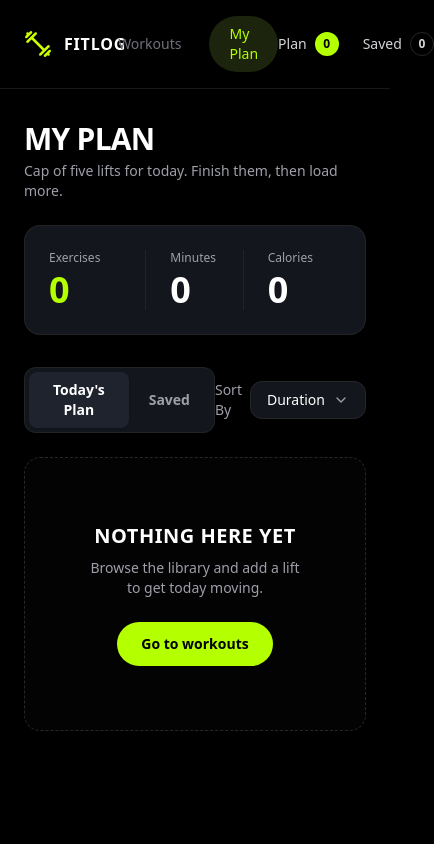
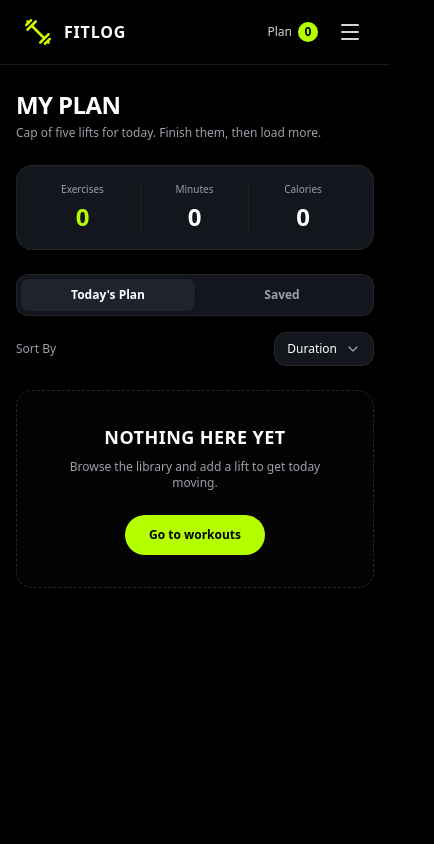
Before and after one commit to zayedazmanrohan496-cpu/nextjs, a Next.js app: page /plans in a window 390 px wide. Shown: the top 844 px of the page, 434 px wide, since content can reach past the window. Built offline with nearby package versions, Linux system fonts and the light colour scheme.

Commit message:
responsive navbar and others pages

```diff
--- a/src/app/plans/page.tsx
+++ b/src/app/plans/page.tsx
@@ -32,36 +32,39 @@ const PlansPage = () => {
   };
 
   return (
-    <div className="min-h-screen bg-black text-white py-8 px-6 w-full max-w-7xl mx-auto">
+    <div className="min-h-screen bg-black text-white py-6 sm:py-8 px-4 sm:px-6 w-full max-w-7xl mx-auto">
+      {/* Page Title */}
       <div className="mb-6">
-        <h2 className="text-white text-3xl font-black uppercase tracking-tight">
+        <h2 className="text-white text-2xl sm:text-3xl font-black uppercase tracking-tight">
           MY PLAN
         </h2>
-        <p className="text-zinc-400 text-sm mt-1">
+        <p className="text-zinc-400 text-xs sm:text-sm mt-1">
           Cap of five lifts for today. Finish them, then load more.
         </p>
       </div>
 
-      <div className="bg-[#13161c] border border-zinc-800/80 rounded-2xl p-6 mb-8 grid grid-cols-3 divide-x divide-zinc-800/80">
-        <div className="px-4 first:pl-0">
-          <p className="text-xs text-zinc-400 font-medium mb-1">Exercises</p>
-          <p className="text-4xl font-extrabold text-[#b4ff00]">{totalExercises}</p>
+      {/* Top Stats Overview */}
+      <div className="bg-[#13161c] border border-zinc-800/80 rounded-2xl p-4 sm:p-6 mb-6 sm:mb-8 grid grid-cols-3 divide-x divide-zinc-800/80">
+        <div className="px-2 sm:px-4 first:pl-0 text-center sm:text-left">
+          <p className="text-[10px] sm:text-xs text-zinc-400 font-medium mb-1">Exercises</p>
+          <p className="text-2xl sm:text-4xl font-extrabold text-[#b4ff00]">{totalExercises}</p>
         </div>
-        <div className="px-6">
-          <p className="text-xs text-zinc-400 font-medium mb-1">Minutes</p>
-          <p className="text-4xl font-extrabold text-white">{totalMinutes}</p>
+        <div className="px-2 sm:px-6 text-center sm:text-left">
+          <p className="text-[10px] sm:text-xs text-zinc-400 font-medium mb-1">Minutes</p>
+          <p className="text-2xl sm:text-4xl font-extrabold text-white">{totalMinutes}</p>
         </div>
-        <div className="px-6">
-          <p className="text-xs text-zinc-400 font-medium mb-1">Calories</p>
-          <p className="text-4xl font-extrabold text-white">{totalCalories}</p>
+        <div className="px-2 sm:px-6 text-center sm:text-left">
+          <p className="text-[10px] sm:text-xs text-zinc-400 font-medium mb-1">Calories</p>
+          <p className="text-2xl sm:text-4xl font-extrabold text-white">{totalCalories}</p>
         </div>
       </div>
 
-      <div className="flex items-center justify-between mb-6">
-        <div className="bg-[#13161c] p-1 rounded-xl border border-zinc-800/80 inline-flex">
+      {/* Tabs and Sort Bar */}
+      <div className="flex flex-col sm:flex-row items-stretch sm:items-center justify-between gap-4 mb-6">
+        <div className="bg-[#13161c] p-1 rounded-xl border border-zinc-800/80 flex sm:inline-flex">
           <button
             onClick={() => setActiveTab("today")}
-            className={`px-5 py-2 rounded-lg text-sm font-semibold transition-all ${
+            className={`flex-1 sm:flex-none px-4 sm:px-5 py-2 rounded-lg text-xs sm:text-sm font-semibold transition-all ${
               activeTab === "today"
                 ? "bg-[#1e232d] text-white shadow-sm"
                 : "text-zinc-400 hover:text-white"
@@ -71,7 +74,7 @@ const PlansPage = () => {
           </button>
           <button
             onClick={() => setActiveTab("saved")}
-            className={`px-5 py-2 rounded-lg text-sm font-semibold transition-all ${
+            className={`flex-1 sm:flex-none px-4 sm:px-5 py-2 rounded-lg text-xs sm:text-sm font-semibold transition-all ${
               activeTab === "saved"
                 ? "bg-[#1e232d] text-white shadow-sm"
                 : "text-zinc-400 hover:text-white"
@@ -81,26 +84,27 @@ const PlansPage = () => {
           </button>
         </div>
 
-        <div className="flex items-center gap-2 text-sm">
+        <div className="flex items-center justify-between sm:justify-end gap-2 text-xs sm:text-sm">
           <span className="text-zinc-400 font-medium">Sort By</span>
-          <button className="bg-[#13161c] border border-zinc-800 text-white px-4 py-2 rounded-xl text-sm flex items-center gap-2">
+          <button className="bg-[#13161c] border border-zinc-800 text-white px-3 sm:px-4 py-2 rounded-xl text-xs sm:text-sm flex items-center gap-2">
             <span>Duration</span>
             <ChevronDown className="w-4 h-4 text-zinc-400" />
           </button>
         </div>
       </div>
 
+      {/* Empty State vs List State */}
       {currentList.length === 0 ? (
-        <div className="border border-dashed border-zinc-800 rounded-2xl p-16 flex flex-col items-center justify-center text-center my-4 bg-zinc-950/40">
-          <h3 className="text-xl font-black uppercase text-white tracking-wide mb-2">
+        <div className="border border-dashed border-zinc-800 rounded-2xl p-8 sm:p-16 flex flex-col items-center justify-center text-center my-4 bg-zinc-950/40">
+          <h3 className="text-lg sm:text-xl font-black uppercase text-white tracking-wide mb-2">
             NOTHING HERE YET
           </h3>
-          <p className="text-sm text-zinc-400 mb-6">
+          <p className="text-xs sm:text-sm text-zinc-400 mb-6">
             Browse the library and add a lift to get today moving.
           </p>
           <Link
             href="/"
-            className="bg-[#b4ff00] hover:bg-[#a0e600] text-black font-bold px-6 py-3 rounded-full text-sm transition-all"
+            className="bg-[#b4ff00] hover:bg-[#a0e600] text-black font-bold px-6 py-3 rounded-full text-xs sm:text-sm transition-all"
           >
             Go to workouts
           </Link>
@@ -112,10 +116,11 @@ const PlansPage = () => {
             return (
               <div
                 key={item.id}
-                className="bg-[#13161c] border border-zinc-800/80 rounded-2xl p-4 flex items-center justify-between hover:border-zinc-700 transition-colors"
+                className="bg-[#13161c] border border-zinc-800/80 rounded-2xl p-4 flex flex-col md:flex-row md:items-center justify-between gap-4 hover:border-zinc-700 transition-colors"
               >
-                <div className="flex items-center gap-4">
-                  <div className="relative w-28 h-20 rounded-xl overflow-hidden bg-zinc-800 flex-shrink-0">
+                {/* Left Item Info */}
+                <div className="flex items-start sm:items-center gap-3 sm:gap-4">
+                  <div className="relative w-24 h-20 sm:w-28 sm:h-20 rounded-xl overflow-hidden bg-zinc-800 flex-shrink-0">
                     <Image
                       src={item.image}
                       alt={item.name}
@@ -125,13 +130,13 @@ const PlansPage = () => {
                   </div>
 
                   <div>
-                    <h4 className="font-extrabold text-[#ffffff] text-lg tracking-wide uppercase">
+                    <h4 className="font-extrabold text-white text-base sm:text-lg tracking-wide uppercase">
                       {item.name}
                     </h4>
-                    <p className="text-xs text-zinc-400 font-medium mb-3">
+                    <p className="text-xs text-zinc-400 font-medium mb-2 sm:mb-3">
                       {item.equipment}
                     </p>
-                    <div className="flex items-center gap-4 text-xs font-semibold text-zinc-300">
+                    <div className="flex flex-wrap items-center gap-3 sm:gap-4 text-[11px] sm:text-xs font-semibold text-zinc-300">
                       <div className="flex items-center gap-1">
                         <Clock className="w-3.5 h-3.5 text-[#b4ff00]" />
                         <span>{item.duration} min</span>
@@ -148,10 +153,11 @@ const PlansPage = () => {
                   </div>
                 </div>
 
-                <div className="flex items-center gap-3">
+                {/* Right Action Buttons */}
+                <div className="flex items-center justify-between md:justify-end gap-2 sm:gap-3 pt-3 md:pt-0 border-t border-zinc-800/60 md:border-t-0">
                   <Link
                     href={`/plans/${item.name.toLowerCase().replace(/\s+/g, '-')}`}
-                    className="px-4 py-2 bg-[#1c212b] hover:bg-[#252c39] border border-zinc-700/60 rounded-xl text-xs font-semibold text-zinc-200"
+                    className="flex-1 md:flex-none text-center px-3 sm:px-4 py-2 bg-[#1c212b] hover:bg-[#252c39] border border-zinc-700/60 rounded-xl text-xs font-semibold text-zinc-200"
                   >
                     View Details
                   </Link>
@@ -159,7 +165,7 @@ const PlansPage = () => {
                   {activeTab === "today" && (
                     <button
                       onClick={() => toggleComplete(item.id)}
-                      className={`px-4 py-2 rounded-xl text-xs font-bold flex items-center gap-1.5 transition-all ${
+                      className={`flex-1 md:flex-none justify-center px-3 sm:px-4 py-2 rounded-xl text-xs font-bold flex items-center gap-1.5 transition-all ${
                         isCompleted
                           ? "bg-zinc-800 text-zinc-300"
                           : "bg-[#b4ff00] hover:bg-[#a0e600] text-black"
@@ -173,6 +179,7 @@ const PlansPage = () => {
                   <button
                     onClick={() => handleRemove(item.id)}
                     className="p-2 text-zinc-500 hover:text-zinc-300 transition-colors cursor-pointer"
+                    aria-label="Remove item"
                   >
                     <X className="w-5 h-5" />
                   </button>
--- a/src/components/shared/Navbar.tsx
+++ b/src/components/shared/Navbar.tsx
@@ -1,14 +1,17 @@
 'use client';
 
+import React, { useState } from 'react';
 import Image from 'next/image';
 import Link from 'next/link';
 import { usePathname } from 'next/navigation';
 import Logo from '@/assets/logo.png';
 import { usePlan } from '@/context/PlanContext';
+import { Menu, X } from 'lucide-react';
 
 const Navbar = () => {
     const pathname = usePathname();
     const { todaysPlan, savedPlan } = usePlan();
+    const [isOpen, setIsOpen] = useState(false);
 
     const isWorkoutsActive = pathname === '/';
     const isPlanActive = pathname === '/plans';
@@ -17,12 +20,14 @@ const Navbar = () => {
         <div className="bg-black text-white w-full">
             <nav className="w-full max-w-7xl mx-auto px-6 flex justify-between items-center py-4">
 
+                {/* Logo (আগের মতোই রাখা হয়েছে) */}
                 <Link href="/" className="flex items-center gap-3">
                     <Image src={Logo} alt="FITLOG Logo" />
                     <span className="font-bold tracking-wider text-base">FITLOG</span>
                 </Link>
 
-                <div className="flex items-center gap-2">
+                {/* Desktop Navigation Links */}
+                <div className="hidden md:flex items-center gap-2">
                     <Link
                         href="/"
                         className={`px-5 py-2 rounded-full text-sm font-medium transition-colors ${
@@ -45,23 +50,77 @@ const Navbar = () => {
                     </Link>
                 </div>
 
-                <div className="flex items-center gap-6 text-sm">
-                    <div className="flex items-center gap-2">
-                        <span className="text-zinc-300">Plan</span>
+                {/* Desktop Counters */}
+                <div className="hidden md:flex items-center gap-6 text-sm">
+                    <Link
+                        href="/plans"
+                        className="flex items-center gap-2 cursor-pointer group"
+                    >
+                        <span className="text-zinc-300 group-hover:text-[#b4ff00] transition-colors">Plan</span>
                         <span className="w-6 h-6 rounded-full bg-[#b4ff00] text-black font-bold flex items-center justify-center text-xs">
                             {todaysPlan.length}
                         </span>
-                    </div>
+                    </Link>
 
-                    <div className="flex items-center gap-2">
-                        <span className="text-zinc-300">Saved</span>
-                        <span className="w-6 h-6 rounded-full border border-zinc-800 text-zinc-300 font-bold flex items-center justify-center text-xs">
+                    <Link
+                        href="/plans"
+                        className="flex items-center gap-2 cursor-pointer group"
+                    >
+                        <span className="text-zinc-300 group-hover:text-white transition-colors">Saved</span>
+                        <span className="w-6 h-6 rounded-full border border-zinc-800 text-zinc-300 font-bold flex items-center justify-center text-xs group-hover:border-zinc-500 transition-colors">
+                            {savedPlan.length}
+                        </span>
+                    </Link>
+                </div>
+
+                {/* Mobile Menu & Counters (শুধু মোবাইলের জন্য) */}
+                <div className="flex md:hidden items-center gap-4">
+                    <Link href="/plans" className="flex items-center gap-1.5 text-xs">
+                        <span className="text-zinc-300">Plan</span>
+                        <span className="w-5 h-5 rounded-full bg-[#b4ff00] text-black font-bold flex items-center justify-center">
+                            {todaysPlan.length}
+                        </span>
+                    </Link>
+
+                    <button
+                        onClick={() => setIsOpen(!isOpen)}
+                        className="text-zinc-300 hover:text-white focus:outline-none p-1"
+                    >
+                        {isOpen ? <X className="w-6 h-6" /> : <Menu className="w-6 h-6" />}
+                    </button>
+                </div>
+
+            </nav>
+
+            {/* Mobile Dropdown Menu */}
+            {isOpen && (
+                <div className="md:hidden bg-black border-b border-zinc-900 px-6 py-4 space-y-3">
+                    <Link
+                        href="/"
+                        onClick={() => setIsOpen(false)}
+                        className={`block px-4 py-2 rounded-lg text-sm font-medium ${
+                            isWorkoutsActive ? "bg-[#1c240d] text-[#b4ff00]" : "text-zinc-400"
+                        }`}
+                    >
+                        Workouts
+                    </Link>
+                    <Link
+                        href="/plans"
+                        onClick={() => setIsOpen(false)}
+                        className={`block px-4 py-2 rounded-lg text-sm font-medium ${
+                            isPlanActive ? "bg-[#1c240d] text-[#b4ff00]" : "text-zinc-400"
+                        }`}
+                    >
+                        My Plan
+                    </Link>
+                    <div className="pt-2 border-t border-zinc-900 flex items-center justify-between px-4 py-2 text-sm text-zinc-300">
+                        <span>Saved Items</span>
+                        <span className="w-5 h-5 rounded-full border border-zinc-700 text-zinc-300 font-bold flex items-center justify-center text-xs">
                             {savedPlan.length}
                         </span>
                     </div>
                 </div>
-
-            </nav>
+            )}
 
             <div className="w-full border-b border-zinc-900"></div>
         </div>
```
Also changed, not shown: src/app/plans/[slug]/page.tsx (+33 -31 lines), src/components/Footer.tsx (+6 -4 lines), src/components/shared/homepage/Banner.tsx (+4 -4 lines), src/components/shared/homepage/Cards.tsx (+11 -7 lines).
